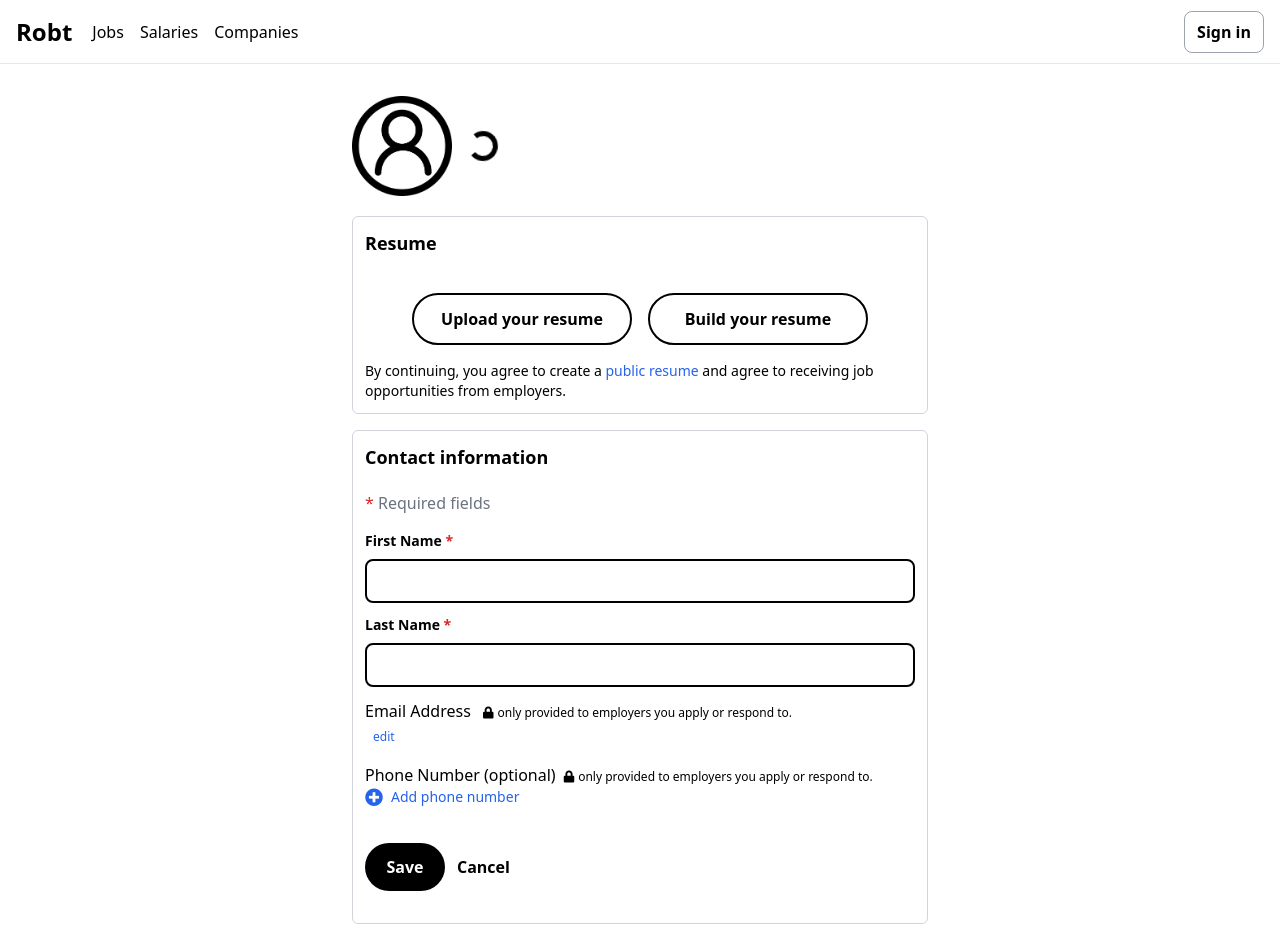
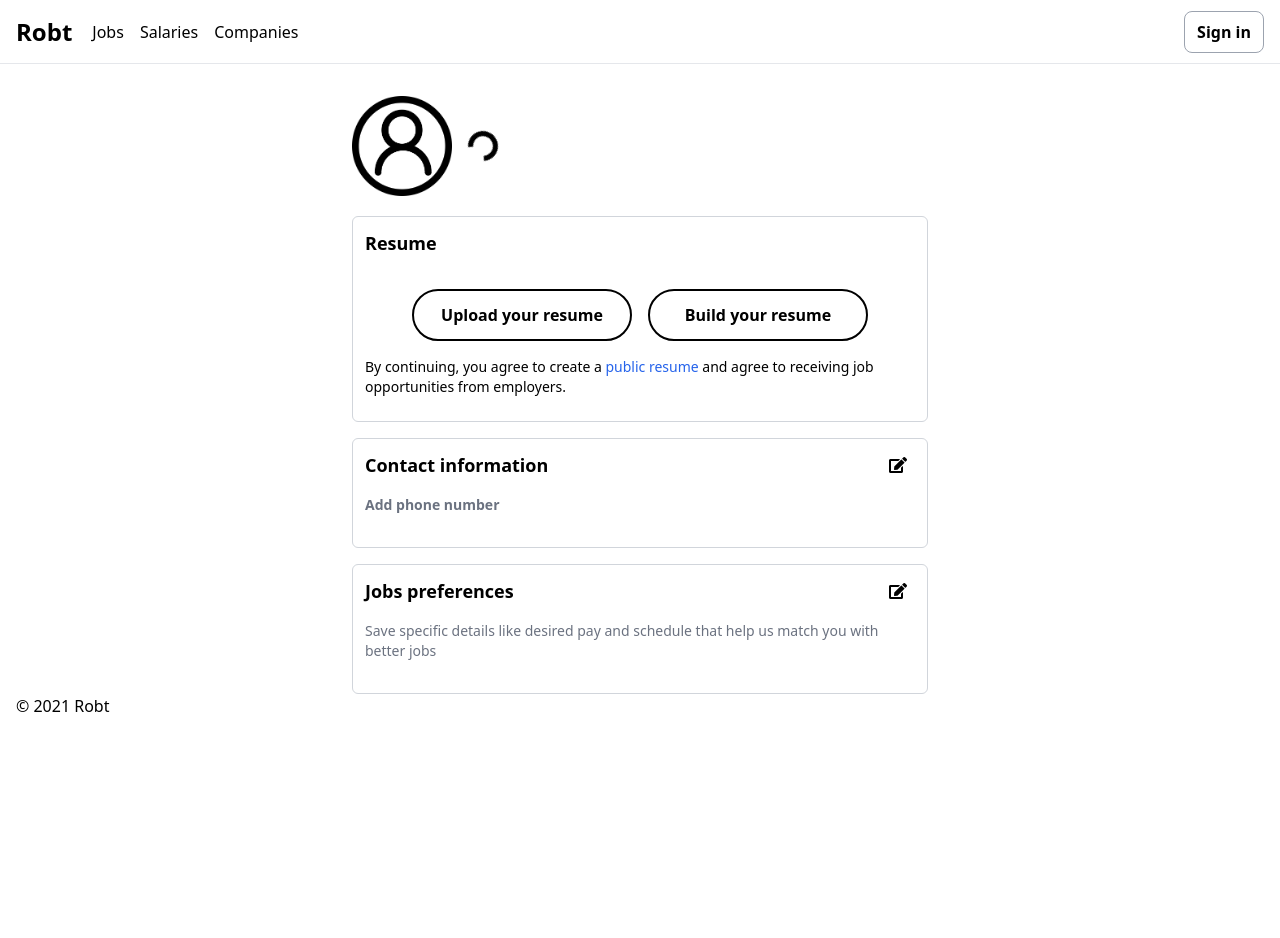
Before and after one commit to Almsrr/robt, a Next.js app: page /job-seeker/1 in a window 1280 px wide. Shown: the top 938 px of the page. After the commit the page ends 800 px from the top, so only its background shows below. Built offline with nearby package versions, Linux system fonts and the light colour scheme.

Commit message:
contact information preview mode

```diff
--- a/components/ContactInformation.tsx
+++ b/components/ContactInformation.tsx
@@ -1,4 +1,4 @@
-import { FC, useRef } from "react";
+import { FC, useRef, useState } from "react";
 
 interface User {
   firstName: string | null;
@@ -9,6 +9,7 @@ interface User {
 }
 
 const ContactInformation: FC<User> = function (props) {
+  const [previewMode, setPreviewMode] = useState<boolean>(true);
   const firstNameRef = useRef<HTMLInputElement>(null);
   const lastNameRef = useRef<HTMLInputElement>(null);
 
@@ -27,9 +28,20 @@ const ContactInformation: FC<User> = function (props) {
     props.onSave(firstName, lastName);
   };
 
-  return (
-    <section className="border border-gray-300 rounded-md mb-4 p-3">
-      <h2 className="font-bold text-lg mb-5">Contact information</h2>
+  const togglePreviewMode = () => {
+    setPreviewMode((prevState) => !prevState);
+  };
+
+  const preview = (
+    <div className="pb-5 text-gray-500">
+      <p className="text-sm mb-1">{props.email}</p>
+      {!hasPhoneNumber && <p className="text-sm font-bold">Add phone number</p>}
+      {hasPhoneNumber && <p className="text-sm">{props.phoneNumber}</p>}
+    </div>
+  );
+
+  const contactInformationForm = (
+    <>
       <form>
         <p className="text-gray-500 mb-4">
           <span className="text-red-600">*</span> Required fields
@@ -104,9 +116,32 @@ const ContactInformation: FC<User> = function (props) {
           >
             Save
           </button>
-          <button className="font-bold p-3">Cancel</button>
+          <button className="font-bold p-3" onClick={togglePreviewMode}>
+            Cancel
+          </button>
         </div>
       </div>
+    </>
+  );
+
+  return (
+    <section className="border border-gray-300 rounded-md mb-4 p-3">
+      <header>
+        <div className="flex justify-between mb-4">
+          <h2 className="font-bold text-lg">Contact information</h2>
+          {previewMode && (
+            <button
+              type="button"
+              className="px-2 text-md"
+              onClick={togglePreviewMode}
+            >
+              <i className="fas fa-edit"></i>
+            </button>
+          )}
+        </div>
+      </header>
+      {previewMode && preview}
+      {!previewMode && contactInformationForm}
     </section>
   );
 };
--- a/components/Resume.tsx
+++ b/components/Resume.tsx
@@ -3,7 +3,9 @@ import { FC } from "react";
 const Resume: FC = function (props) {
   return (
     <section className="border border-gray-300 rounded-md mb-4 p-3">
-      <h1 className="font-bold text-lg mb-5">Resume</h1>
+      <header className="mb-4">
+        <h1 className="font-bold text-lg">Resume</h1>
+      </header>
       <div className="flex justify-center py-4">
         <button className="border-2 border-black rounded-full font-bold p-3 w-2/5">
           Upload your resume
@@ -12,6 +14,7 @@ const Resume: FC = function (props) {
           Build your resume
         </button>
       </div>
+      <div className="pb-3">
         <p className="text-sm">
           By continuing, you agree to create a{" "}
           <a href="" className="text-blue-600">
@@ -19,6 +22,7 @@ const Resume: FC = function (props) {
           </a>{" "}
           and agree to receiving job opportunities from employers.
         </p>
+      </div>
     </section>
   );
 };
--- a/pages/job-seeker/[accountId]/index.tsx
+++ b/pages/job-seeker/[accountId]/index.tsx
@@ -111,13 +111,20 @@ const Profilepage: NextPageWithLayout = function () {
           />
 
           <section className="border border-gray-300 rounded-md p-3">
-            <h2 className="font-bold text-lg">Jobs preferences</h2>
-            <p className="text-sm">
-              Lorem ipsum dolor sit amet consectetur adipisicing elit. Vitae
-              consequuntur ducimus facere illum et aspernatur, perferendis
-              doloremque, quaerat eos inventore mollitia dolore pariatur omnis
-              dolores tempora? Nam maiores minus ab.
-            </p>
+            <header>
+              <div className="flex justify-between mb-4">
+                <h2 className="font-bold text-lg">Jobs preferences</h2>
+                <button type="button" className="px-2 text-md">
+                  <i className="fas fa-edit"></i>
+                </button>
+              </div>
+            </header>
+            <div className="pb-5 text-gray-500">
+              <p className="text-sm">
+                Save specific details like desired pay and schedule that help us
+                match you with better jobs
+              </p>
+            </div>
           </section>
         </section>
       </main>
```
Lines whose indentation alone changed are shown as unchanged.
